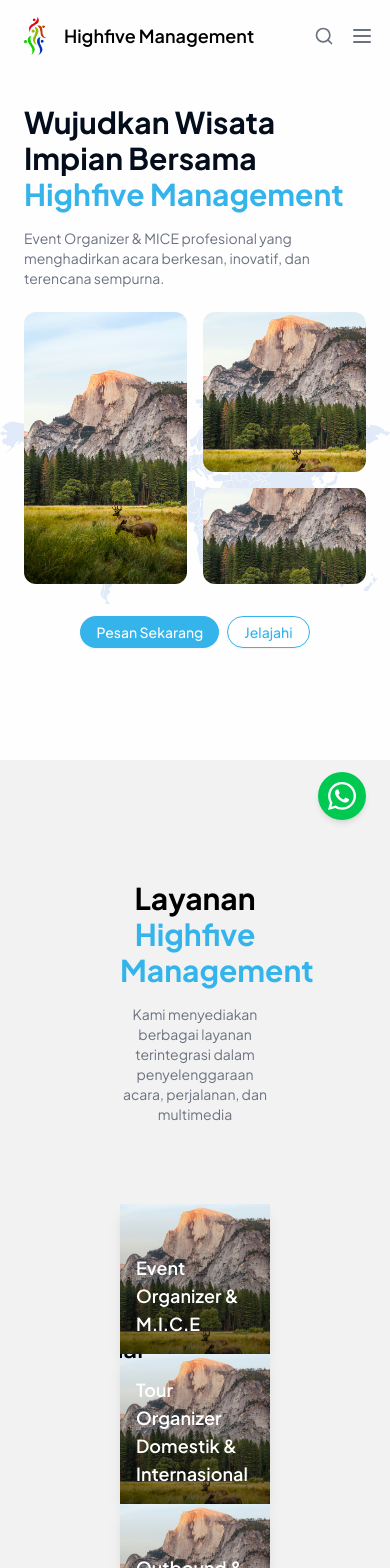
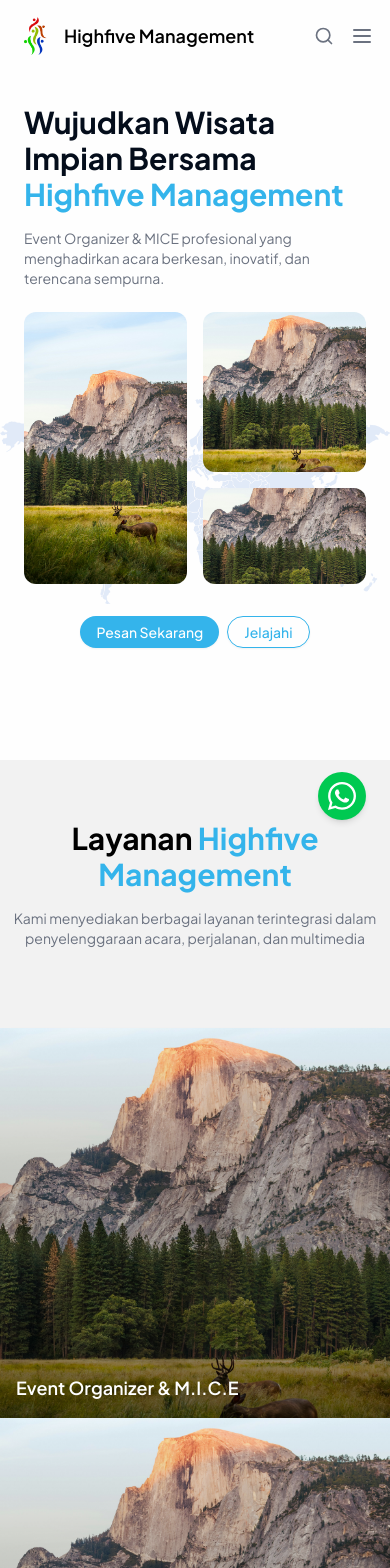
Before and after one commit to JiePrass/highfive-management, a Next.js app: page / in a window 390 px wide. Shown: the top 1568 px of the page. Built offline with nearby package versions, Linux system fonts and the light colour scheme.

Commit message:
fix responsive layout services

```diff
--- a/src/components/landing/services.tsx
+++ b/src/components/landing/services.tsx
@@ -45,8 +45,8 @@ const servicesData = [
 
 export default function Services() {
     return (
-        <section className="bg-card pt-30 px-30" id="services">
-            <div className="container mx-auto flex flex-col justify-between gap-20">
+        <section className="bg-card pt-15 md:pt-30 md:px-30" id="services">
+            <div className="md:container md:mx-auto flex flex-col justify-between gap-20">
                 <div className="text-center">
                     <h2 className="text-3xl md:text-5xl font-bold mb-4">
                         Layanan <span className="text-primary">Highfive Management</span>
```
